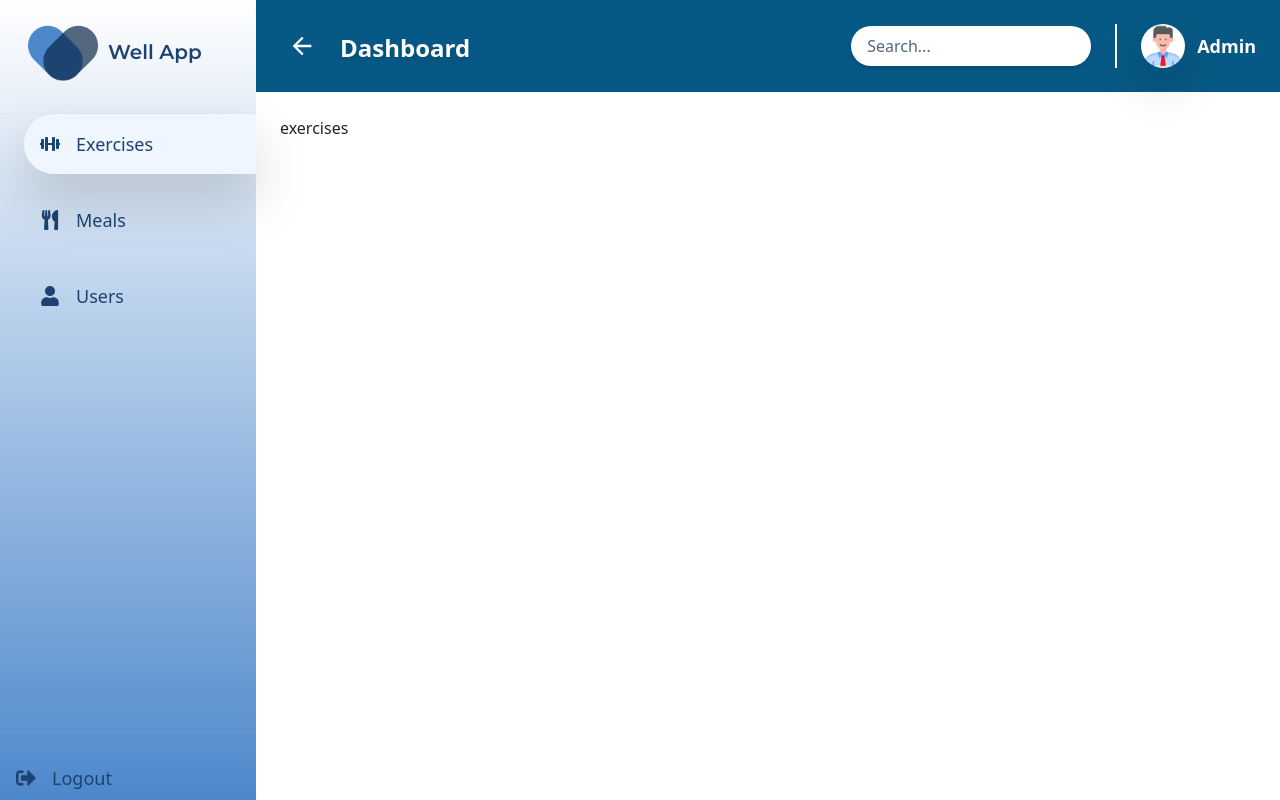
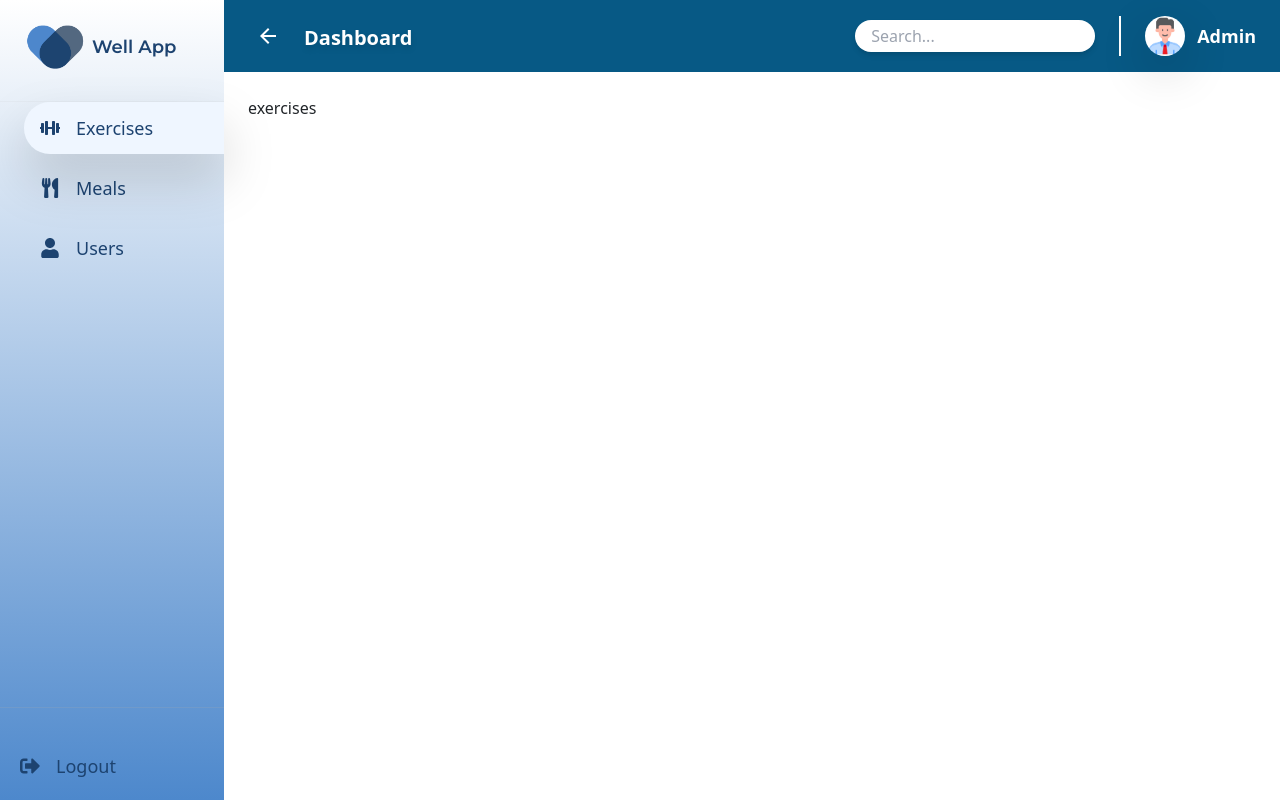
Before and after one commit to cook-iess/Wellness-App, a React (Vite) app: page / in a window 1280 px wide. Built offline with nearby package versions, Linux system fonts and the light colour scheme; the HTML template or start-up script is replaced by a standard one.

Commit message:
still bars

```diff
--- a/src/Components/Shared/bars.jsx
+++ b/src/Components/Shared/bars.jsx
@@ -14,7 +14,7 @@ function Bars() {
     <div className="flex h-screen w-screen overflow-hidden">
       <div
         className={`transition-all duration-300 ease-in-out ${
-          isSidebarVisible ? "w-64" : "w-0"
+          isSidebarVisible ? "w-56" : "w-0"
         } bg-blue-100`}
       >
         {isSidebarVisible && <Sidebar />}
--- a/src/Components/Shared/header.jsx
+++ b/src/Components/Shared/header.jsx
@@ -4,16 +4,16 @@ import { MdArrowBack } from 'react-icons/md';
 
 function Header({ toggleSidebar, isSidebarVisible }) {
   return (
-    <header className="flex justify-between items-center p-4 bg-sky-800 transition-all duration-300">
+    <header className="flex justify-between items-center py-3 px-4 bg-sky-800 transition-all duration-300">
       <div className="flex items-center">
         <button
           onClick={toggleSidebar}
-          className="text-white mr-4 hover:bg-sky-800 p-2 rounded-md transition duration-300"
+          className="text-white mr-4 hover:bg-sky-900 p-2 rounded-md transition duration-300"
         >
-          {isSidebarVisible ? <MdArrowBack size={28} />: <FiMenu size={28} />}
+          {isSidebarVisible ? <MdArrowBack size={24} />: <FiMenu size={28} />}
         </button>
 
-        <h1 className="text-2xl font-extrabold text-white drop-shadow-md items-center mt-1">
+        <h1 className="text-xl font-extrabold text-white drop-shadow-md items-center mt-1">
           Dashboard
         </h1>
       </div>
@@ -21,7 +21,7 @@ function Header({ toggleSidebar, isSidebarVisible }) {
       <div className="flex items-center">
         <input
           type="text"
-          className="w-60 py-2 pr-2 pl-4 rounded-full bg-white text-primary_color placeholder-teritary_color shadow-md focus:outline-none focus:ring focus:ring-sky-700 transition duration-300"
+          className="w-60 py-1 pr-2 pl-4 rounded-full bg-white text-primary_color placeholder-gray-400 shadow-md focus:outline-none focus:ring focus:ring-sky-700 transition duration-300"
           placeholder="Search..."
         />
 
@@ -30,7 +30,7 @@ function Header({ toggleSidebar, isSidebarVisible }) {
           <img
             src="src/assets/sample_pp.png"
             alt="Profile"
-            className="w-11 h-11 rounded-full shadow-lg mr-3"
+            className="w-10 h-10 rounded-full shadow-lg mr-3"
           />
           <span className="text-white font-semibold text-lg">Admin</span>
         </div>
--- a/src/Components/Shared/sidebar.jsx
+++ b/src/Components/Shared/sidebar.jsx
@@ -8,22 +8,22 @@ function Sidebar() {
   const [activeLink, setActiveLink] = useState(location.pathname); // Set the initial active link
 
   return (
-    <div className="bg-gradient-to-b from-white to-secondary_color text-primary_color flex flex-col h-screen w-64">
+    <div className="bg-gradient-to-b from-white to-secondary_color text-primary_color flex flex-col h-screen w-56">
       {/* Logo */}
       <div className="flex items-center gap-1 px-4 py-2 pt-4">
-        <img src={logo} alt="logo" className="w-20" />
-        <span className="text-xl font-semibold font-custfont">Well App</span>
+        <img src={logo} alt="logo" className="w-16" />
+        <span className="text-lg font-semibold font-custfont">Well App</span>
       </div>
 
       <hr className="mt-4 border-t border-gray-300" />
 
       {/* Exercises, Meals, and Users Links */}
       <div className="flex-1">
-        <ul className="space-y-4 pl-6">
+        <ul className="space-y-2 pl-6">
           <li>
             <Link
               to="/"
-              className={`pl-4 py-3 rounded-l-full rounded-r-lg flex items-center gap-3 text-lg text-primary_color no-underline ${
+              className={`pl-4 py-[12px] rounded-l-full rounded-r-lg flex items-center gap-3 text-lg text-primary_color no-underline ${
                 activeLink === "/" ? "bg-blue-50 drop-shadow-2xl" : "hover:bg-blue-50"
               }`}
               onClick={() => setActiveLink("/")}
@@ -35,7 +35,7 @@ function Sidebar() {
           <li>
             <Link
               to="/meals"
-              className={`pl-4 py-3 rounded-l-full flex items-center gap-3 text-lg text-primary_color no-underline ${
+              className={`pl-4 py-[12px] rounded-l-full flex items-center gap-3 text-lg text-primary_color no-underline ${
                 activeLink === "/meals" ? "bg-blue-50 drop-shadow-2xl" : "hover:bg-blue-50"
               }`}
               onClick={() => setActiveLink("/meals")}
@@ -47,7 +47,7 @@ function Sidebar() {
           <li>
             <Link
               to="/users"
-              className={`pl-4 py-3 rounded-l-full flex items-center gap-3 text-lg text-primary_color no-underline ${
+              className={`pl-4 py-[12px] rounded-l-full flex items-center gap-3 text-lg text-primary_color no-underline ${
                 activeLink === "/users"
                   ? "bg-blue-50 drop-shadow-2xl"
                   : "hover:bg-blue-50"
@@ -65,11 +65,11 @@ function Sidebar() {
 
       {/* Logout */}
       <div className="py-2">
-        <ul className="space-y-4 pl-4">
+        <ul className="space-y-4 pl-1">
           <li>
             <Link
               to="/logout"
-              className="no-underline flex items-center gap-3 text-lg text-primary_color hover:text-secondary_color hover:bg-secondary_color"
+              className="pl-4 py-[12px] rounded-lg no-underline flex items-center gap-3 text-lg text-primary_color hover:text-sky-800"
             >
               <FaSignOutAlt className="text-xl" />
               <span>Logout</span>
```
